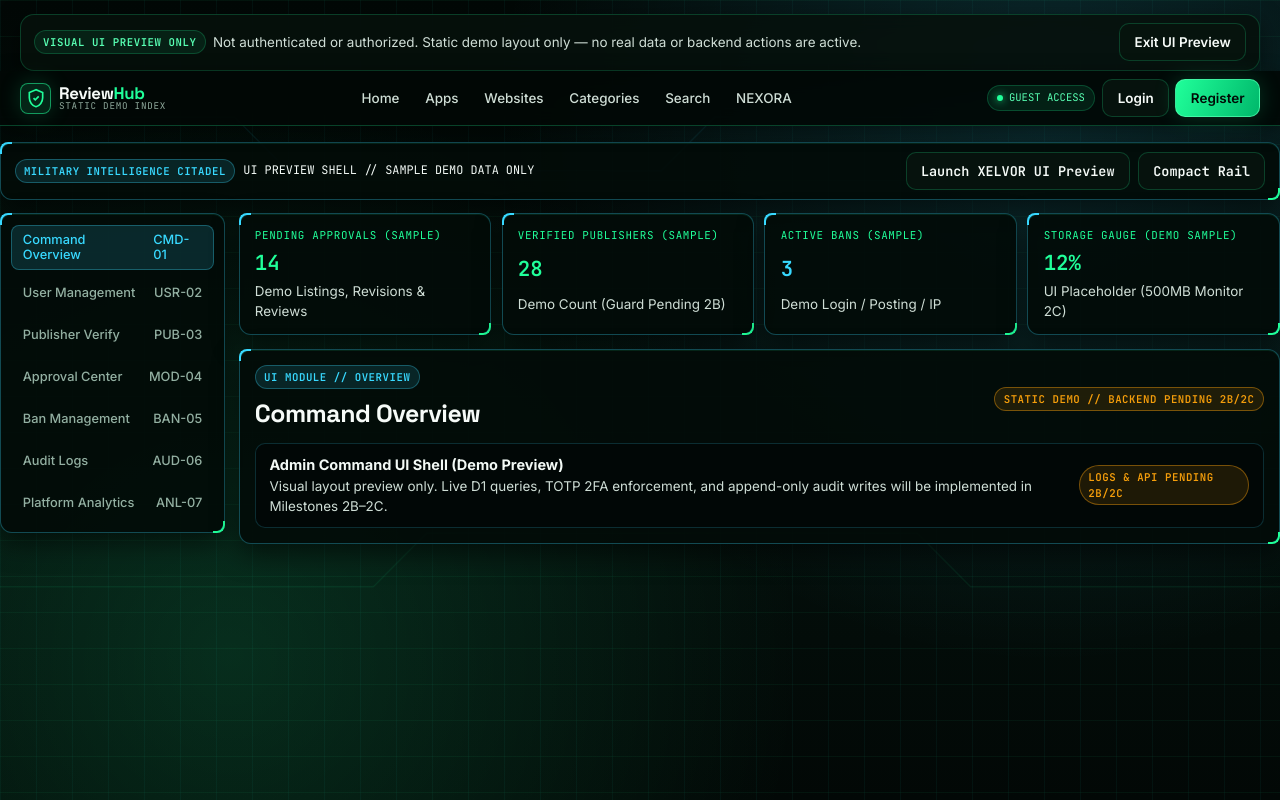
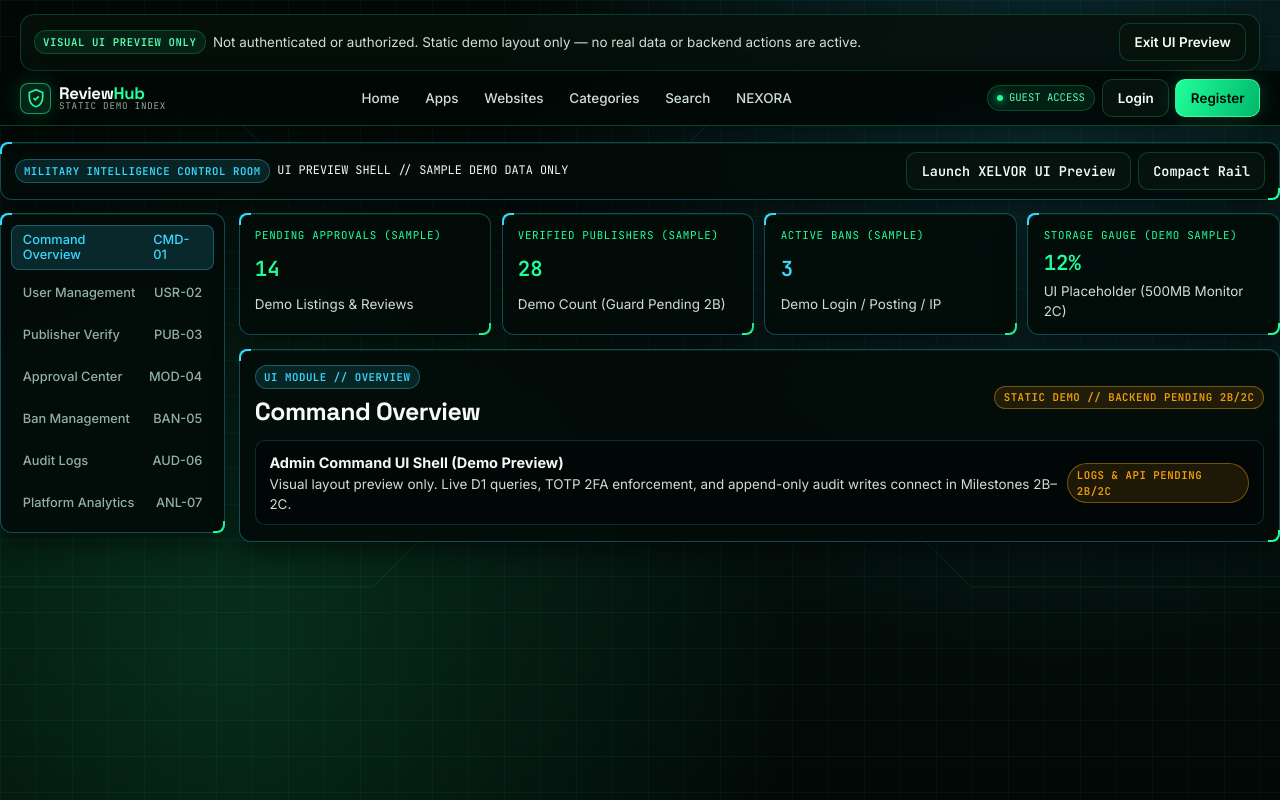
Before and after one commit to tuhin118/ReviewHub, a React (Vite) app: page /admin in a window 1280 px wide. Both pictures are taken after a click on the button "Open Visual UI Preview (Not Auth — Demo Only)". Shown: the top 800 px of the page. Built offline with nearby package versions, Linux system fonts and the light colour scheme.

Commit message:
Update AdminCommandCenterPage layout and text

```diff
--- a/src/pages/AdminCommandCenterPage.tsx
+++ b/src/pages/AdminCommandCenterPage.tsx
@@ -35,11 +35,11 @@ export default function AdminCommandCenterPage() {
       <main className="env-shell">
         <div className="container admin-citadel sci-reveal">
           <div className="sci-panel hud-brackets admin-ticker">
-            <div style={{ display: 'flex', flexWrap: 'wrap', gap: '0.5rem', alignItems: 'center' }}>
-              <span className="hud-chip hud-chip--cyan">MILITARY INTELLIGENCE CITADEL</span>
+            <div style={{ display: 'flex', flexWrap: 'wrap', gap: '0.45rem', alignItems: 'center' }}>
+              <span className="hud-chip hud-chip--cyan">MILITARY INTELLIGENCE CONTROL ROOM</span>
               <span>UI PREVIEW SHELL // SAMPLE DEMO DATA ONLY</span>
             </div>
-            <div style={{ display: 'flex', flexWrap: 'wrap', gap: '0.5rem' }}>
+            <div style={{ display: 'flex', flexWrap: 'wrap', gap: '0.45rem' }}>
               <Link to="/admin/xelvor" className="btn btn-secondary">
                 Launch XELVOR UI Preview
               </Link>
@@ -78,7 +78,7 @@ export default function AdminCommandCenterPage() {
                   <span className="pub-metric-val">
                     <AnimatedCounter target={14} />
                   </span>
-                  <span className="section-desc">Demo Listings, Revisions &amp; Reviews</span>
+                  <span className="section-desc">Demo Listings &amp; Reviews</span>
                 </article>
                 <article className="sci-panel sci-panel--interactive hud-brackets pub-metric-card">
                   <span className="foundation-box__label">Verified Publishers (Sample)</span>
@@ -109,7 +109,7 @@ export default function AdminCommandCenterPage() {
                     <span className="hud-chip hud-chip--cyan">
                       UI MODULE // {activeModule.toUpperCase()}
                     </span>
-                    <h1 className="section-title" style={{ marginTop: '0.4rem' }}>
+                    <h1 className="section-title" style={{ marginTop: '0.25rem' }}>
                       {ADMIN_MODULES.find((m) => m.id === activeModule)?.label}
                     </h1>
                   </div>
@@ -124,7 +124,7 @@ export default function AdminCommandCenterPage() {
                       <strong>Admin Command UI Shell (Demo Preview)</strong>
                       <p className="section-desc">
                         Visual layout preview only. Live D1 queries, TOTP 2FA enforcement, and
-                        append-only audit writes will be implemented in Milestones 2B–2C.
+                        append-only audit writes connect in Milestones 2B–2C.
                       </p>
                     </div>
                     <span className="hud-chip hud-chip--warn">LOGS &amp; API PENDING 2B/2C</span>
@@ -135,9 +135,7 @@ export default function AdminCommandCenterPage() {
                   <div className="admin-row">
                     <div>
                       <strong>Demo Record: nadia.r@example.invalid</strong>
-                      <p className="section-desc">
-                        Sample Role: User • Demo Status: Active (Static Placeholder)
-                      </p>
+                      <p className="section-desc">Sample Role: User • Demo Status: Active</p>
                     </div>
                     <div className="admin-row__actions">
                       <span className="hud-chip hud-chip--warn">ROLE CONTROLS PENDING 2C</span>
@@ -151,8 +149,7 @@ export default function AdminCommandCenterPage() {
                     <div>
                       <strong>Demo Record: Kestrel Sec Labs (Sample Publisher)</strong>
                       <p className="section-desc">
-                        Admin grant and instant backend permission revocation will be wired in
-                        Milestones 2B–2C.
+                        Admin grant and instant backend permission revocation connect in 2B–2C.
                       </p>
                     </div>
                     <span className="hud-chip hud-chip--warn">BACKEND GUARD PENDING 2B/2C</span>
@@ -164,8 +161,7 @@ export default function AdminCommandCenterPage() {
                     <div>
                       <strong>Demo Queue Item: PacketGuard DNS (Sample App)</strong>
                       <p className="section-desc">
-                        UI placeholder for New Listings, Post Revisions, New Reviews &amp; Review
-                        Revisions.
+                        UI placeholder for New Listings, Post Revisions, New Reviews &amp; Review Revisions.
                       </p>
                     </div>
                     <span className="hud-chip hud-chip--warn">DEMO PENDING QUEUE</span>
@@ -177,8 +173,7 @@ export default function AdminCommandCenterPage() {
                     <div>
                       <strong>Three-Level Ban Matrix (UI Placeholder)</strong>
                       <p className="section-desc">
-                        Planned support for Login Ban (Temp/Perm), Posting Ban, and IP Security Ban
-                        with fast Unban.
+                        Planned Login Ban (Temp/Perm), Posting Ban, and IP Security Ban with fast Unban.
                       </p>
                     </div>
                     <span className="hud-chip hud-chip--warn">ENFORCEMENT PENDING 2B/2C</span>
@@ -202,8 +197,7 @@ export default function AdminCommandCenterPage() {
                     <div>
                       <strong>Platform Growth &amp; Rating Telemetry (Demo Preview)</strong>
                       <p className="section-desc">
-                        UI placeholder. Real aggregated D1 analytics will be connected in Milestone
-                        2C.
+                        UI placeholder. Real aggregated D1 analytics connect in Milestone 2C.
                       </p>
                     </div>
                     <span className="hud-chip hud-chip--warn">D1 INTEGRATION PENDING 2C</span>
```
